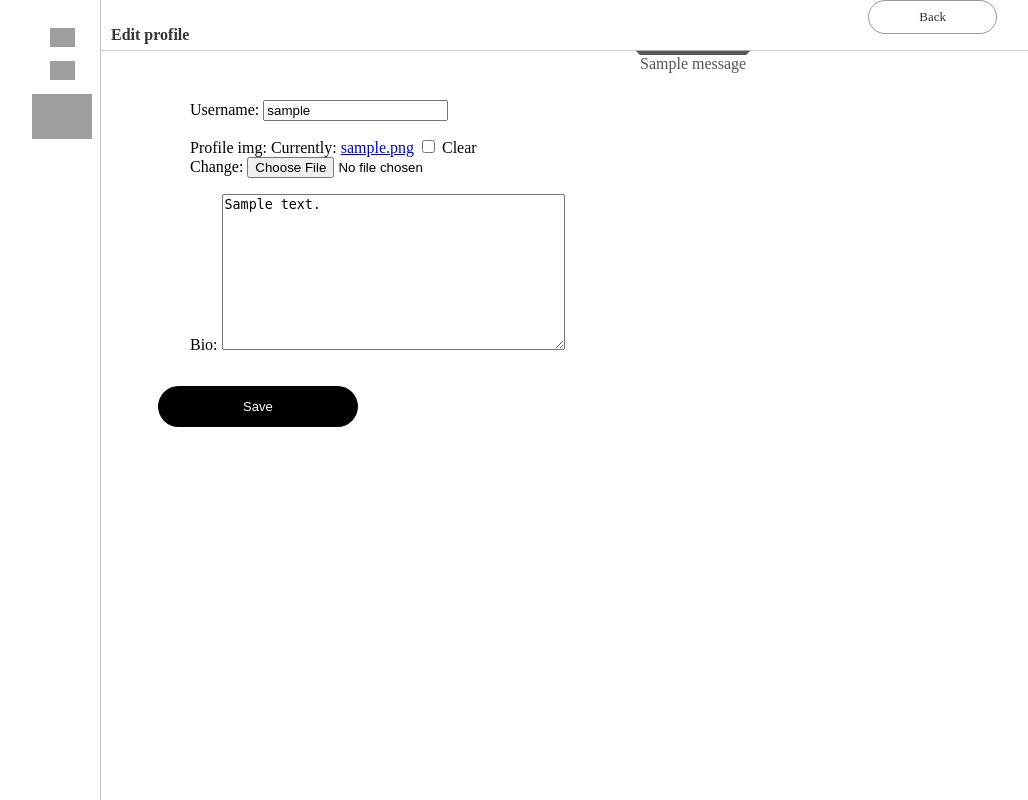
After one commit to macaronu/Twitter_clone, a Django app: page /user/1/edit/ in a window 1280 px wide. The commit adds this page. Shown: the whole page, without its empty margins (0-1028 px from the left). Run offline with Django 3.2, Linux system fonts and the light colour scheme; a user stored in the database is signed in; tables that the repository leaves empty hold one stand-in row (values such as "Sample post"); one stand-in notice (Sample message) is shown; grey boxes are pictures that could not be loaded.

Commit message:
Created a profile edit function

```diff
--- a/mytwitter/settings.py
+++ b/mytwitter/settings.py
@@ -130,7 +130,12 @@ DEFAULT_AUTO_FIELD = 'django.db.models.BigAutoField'
 
 # Authentication
 AUTH_USER_MODEL = 'user.CustomUser'
+LOGIN_URL = 'user:unauthenticated'
 
 # Email backend
 EMAIL_BACKEND = "django.core.mail.backends.filebased.EmailBackend"
 EMAIL_FILE_PATH = str(BASE_DIR.joinpath('sent_emails'))
+
+# Image backend
+MEDIA_ROOT = str(BASE_DIR.joinpath('media'))
+MEDIA_URL = '/media/'
--- a/mytwitter/urls.py
+++ b/mytwitter/urls.py
@@ -16,10 +16,12 @@ Including another URLconf
 from django.contrib import admin
 from django.urls import path, include
 
-from . import views
+
+from . import views, settings
+from django.contrib.staticfiles.urls import static
 
 
 urlpatterns = [
     path('admin/', admin.site.urls),
     path("user/", include("user.urls"))
-]
+] + static(settings.MEDIA_URL, document_root=settings.MEDIA_ROOT)
--- a/requirements.txt
+++ b/requirements.txt
@@ -1,3 +1,4 @@
 Django==4.0.1
 django-phonenumber-field==6.0.0
 phonenumberslite==8.12.38
+pip==21.3.1
--- a/user/models.py
+++ b/user/models.py
@@ -1,10 +1,23 @@
+from django.contrib.auth.models import AbstractUser
 from django.db import models
-from django.contrib.auth.models import AbstractUser
 from phonenumber_field.modelfields import PhoneNumberField
 
+def directory_path(instance, filename):
+    return 'profile/images/user_{0}/{1}'.format(instance.id, filename)
 
 class CustomUser(AbstractUser):
+    created_at = models.DateTimeField(auto_now_add=True)
+    updated_at = models.DateTimeField(auto_now=True)
     email = models.EmailField(blank=False)
     phone = PhoneNumberField(blank=True)
     date_of_birth = models.DateField()
+    profile_img = models.ImageField(upload_to=directory_path, blank=True)
+    bio = models.TextField(max_length=280, null=True, blank=True)
     REQUIRED_FIELDS = ["date_of_birth"]
+
+    @property
+    def profile_img_url(self):
+        if self.profile_img:
+            return self.profile_img.url
+        else:
+            return "https://i.pinimg.com/550x/7a/95/ef/7a95ef5acbc87c558b3b4d7d0ddb3469.jpg"
--- a/user/static/user/style.css
+++ b/user/static/user/style.css
@@ -152,9 +152,8 @@ ul {
 .profile {
   border-bottom: 1px solid;
   border-bottom-color: #c5c5c5;
-  height: 270px;
   width: 70%;
-  padding-bottom: 1rem;
+  min-height: fit-content;
 }
 
 .prof-foot {
@@ -175,9 +174,16 @@ ul {
   clear: both;
   display: flex;
   font-weight: bold;
+  padding-top: 10px;
 }
 .follow-count ul {
   float: left;
+}
+
+.bio{
+  float:left;
+  padding: 10px;
+  clear: both;
 }
 
 .tweet {
@@ -219,6 +225,15 @@ ul {
 .prof-name:hover {
   text-decoration: underline;
   cursor: pointer;
+}
+
+.prof-icon-lg {
+  margin-top: 80px;
+  margin-right: 2rem;
+  float: left;
+  width: 70px;
+  height: 70px;
+  border-radius: 80px;
 }
 
 .material-icon {
--- a/user/templates/base_home.html
+++ b/user/templates/base_home.html
@@ -7,7 +7,7 @@
         <div class="sidenav">
             <a href="{% url 'user:home'%}"><img src="https://upload.wikimedia.org/wikipedia/commons/thumb/4/40/Home_Icon_by_Lakas.svg/1200px-Home_Icon_by_Lakas.svg.png"></a>
             <a href="{% url 'user:user_profile' pk=user.pk %}"><img src="https://freesvg.org/img/abstract-user-flat-4.png"></a>
-            <a href="{% url 'user:tweet' %}"><img src="https://cdn0.iconfinder.com/data/icons/round-ui-icons/512/add_blue.png" style="width: 60px;"></a>
+            <a href="#"><img src="https://cdn0.iconfinder.com/data/icons/round-ui-icons/512/add_blue.png" style="width: 60px;"></a>
         </div>
         <div class="main">
             {% block content %}
--- /dev/null
+++ b/user/templates/user/profile/edit_profile.html
@@ -0,0 +1,39 @@
+{% extends "base_home.html" %}
+<html>
+    <head>
+        {% load static %}
+        <link rel="stylesheet" type="text/css" href="{% static 'user/style.css' %}">
+    </head>
+    <body>
+    {% block content %}
+    {% if messages %}
+    {% for message in messages %}
+        <div class="alert">
+            {{ message }}
+        </div>
+    {% endfor %}
+    {% endif %}
+    <header>
+        <p style="padding: 10px; font-weight: bold;">Edit profile</p>
+        <a class="white-btn prof-head" href="{% url 'user:user_profile' pk=user.pk %}">Back</a>
+    </header>
+    <form method="post" novalidate style="padding-top: 60px;" enctype="multipart/form-data">
+        {% csrf_token %}
+        <div style="margin: 2rem;">
+          {% for field in form %}
+          {% if field.name == user.profile_img %}
+          <p>hey</p>
+            <img class="prof-icon-lg" src="{{ user.profile_img_url }}">
+          {% endif %}
+          <p>
+            <label for="{{ field.id_for_label }}">{{ field.label_tag }}</label>
+            {{ field }}
+          </p>
+          <ul>{{ field.errors }}</ul>
+          {% endfor %}
+        </div>
+        <input class="btn" type="submit" value="Save">
+    </form>
+    {% endblock content %}
+    </body>
+</html>
--- a/user/urls.py
+++ b/user/urls.py
@@ -11,10 +11,13 @@ urlpatterns = [
     path('signup_confirm/', views.signup_confirm_view, name="confirm"),
     path('thanks/', views.signup_thanks_view, name="thanks"),
     path('signin/', views.SigninView.as_view(), name="signin"),
+    path('signout/', views.SignoutView.as_view(), name="signout"),
     path('password_reset/', views.PasswordResetView.as_view(), name="reset_password"),
     path('password_reset/sent/', views.PasswordResetDoneView.as_view(), name="password_reset_done"),
     path('reset/<uidb64>/<token>/', views.PasswordResetConfirmView.as_view(), name="password_reset_confirm"),
     path('password_reset/complete/', views.PasswordResetCompleteView.as_view(), name="password_reset_complete"),
+    path('unauthenticated/', views.user_unauthenticated_view, name="unauthenticated"),
     path('home/', views.home_view, name="home"),
-    path('signout/', views.SignoutView.as_view(), name="signout")
+    path('<int:pk>/', views.UserProfileView.as_view(), name="user_profile"),
+    path('<int:pk>/edit/', views.EditProfileView.as_view(), name="edit_profile")
 ]
--- a/user/views.py
+++ b/user/views.py
@@ -1,8 +1,12 @@
 from django.contrib.auth import authenticate, login
+from django.contrib.auth.decorators import login_required
+from django.contrib.auth.mixins import LoginRequiredMixin
 from django.contrib.auth.views import LoginView, LogoutView, PasswordResetView, PasswordResetDoneView, PasswordResetConfirmView, PasswordResetCompleteView
-from django.shortcuts import render, redirect
+from django.views.generic import DetailView, ListView, UpdateView
+from django.shortcuts import render, redirect, get_object_or_404
 from django.urls import reverse_lazy
 
+from .models import CustomUser
 from .forms import SignupForm, PasswordForm
 
 # Views for signing up
@@ -82,5 +86,40 @@ class PasswordResetCompleteView(PasswordResetCompleteView):
     template_name = "user/password_reset/password_reset_complete.html"
 
 # Views for users
+def user_unauthenticated_view(request):
+    return render(request, 'user/user_unauthenticated.html')
+
+@login_required
 def home_view(request):
     return render(request, 'user/home.html')
+
+class UserProfileView(LoginRequiredMixin, DetailView):
+    model = CustomUser
+    template_name = 'user/profile/user_profile.html'
+    def get_context_data(self, **kwargs):
+        context = super(UserProfileView, self).get_context_data(**kwargs)
+        page_user = get_object_or_404(CustomUser, id=self.kwargs['pk'])
+        request_user = self.request.user
+        context['request_user']= request_user
+        context['page_user']= page_user
+        return context
+
+class EditProfileView(LoginRequiredMixin, UpdateView):
+    model = CustomUser
+    template_name = 'user/profile/edit_profile.html'
+    fields = ['username', 'profile_img', 'bio']
+
+    def get_success_url(self):
+        pk = self.kwargs["pk"]
+        return reverse_lazy("user:user_profile", kwargs={"pk": pk})
+
+    def user_passes_test(self, request):
+        if request.user.is_authenticated:
+            self.object = self.get_object()
+            return self.object == request.user
+        return False
+
+    def dispatch(self, request, *args, **kwargs):
+        if not self.user_passes_test(request):
+            return redirect('user:home')
+        return super(EditProfileView, self).dispatch(request, *args, **kwargs)
```
Also changed, not shown: user/templates/user/profile/user_profile.html (renamed from user/templates/user/user_profile.html, +7 -2 lines), media/profile/images/user_1/batman.png (added), media/profile/images/user_1/puchinpudding.jpeg (added), user/migrations/0003_customuser_message_customuser_profile_img_and_more.py (added), user/migrations/0004_rename_message_customuser_bio_and_more.py (added), user/migrations/0005_customuser_created_at_customuser_updated_at.py (added), user/migrations/0006_alter_customuser_bio.py (added).
